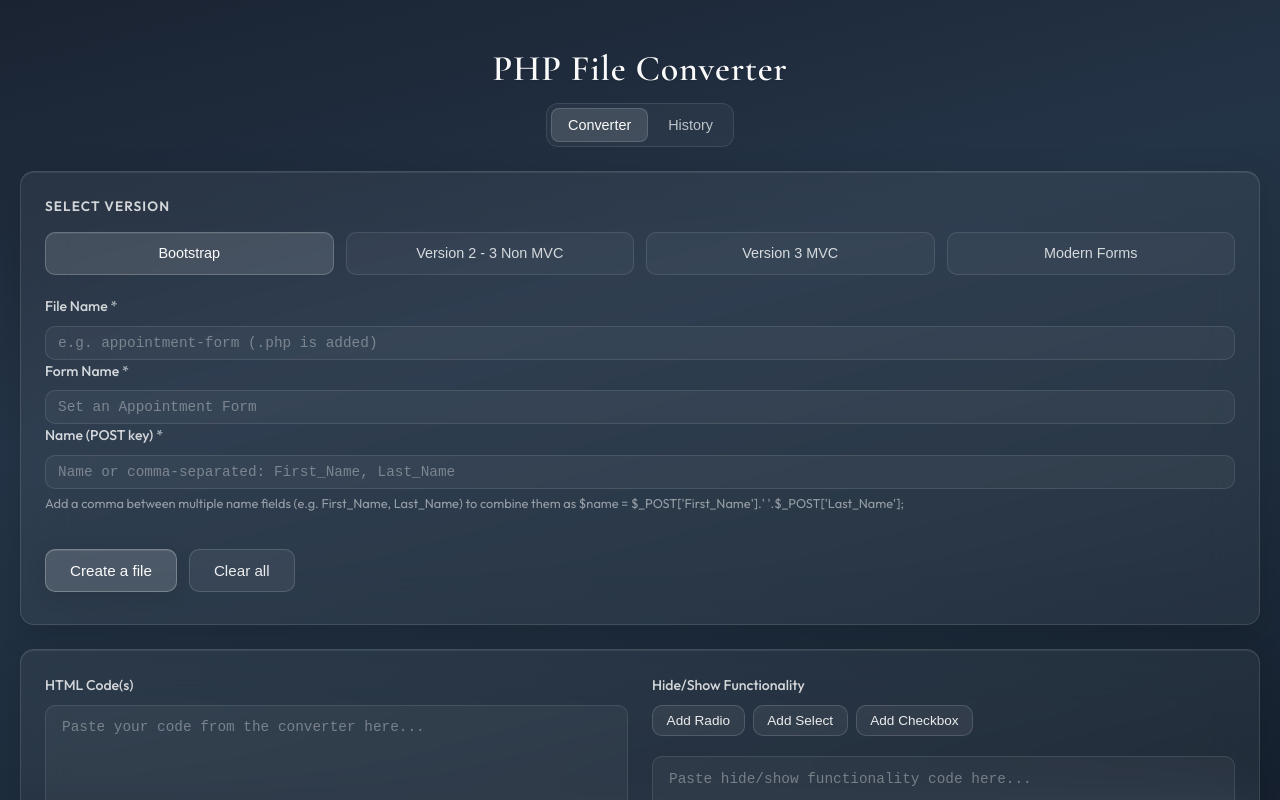
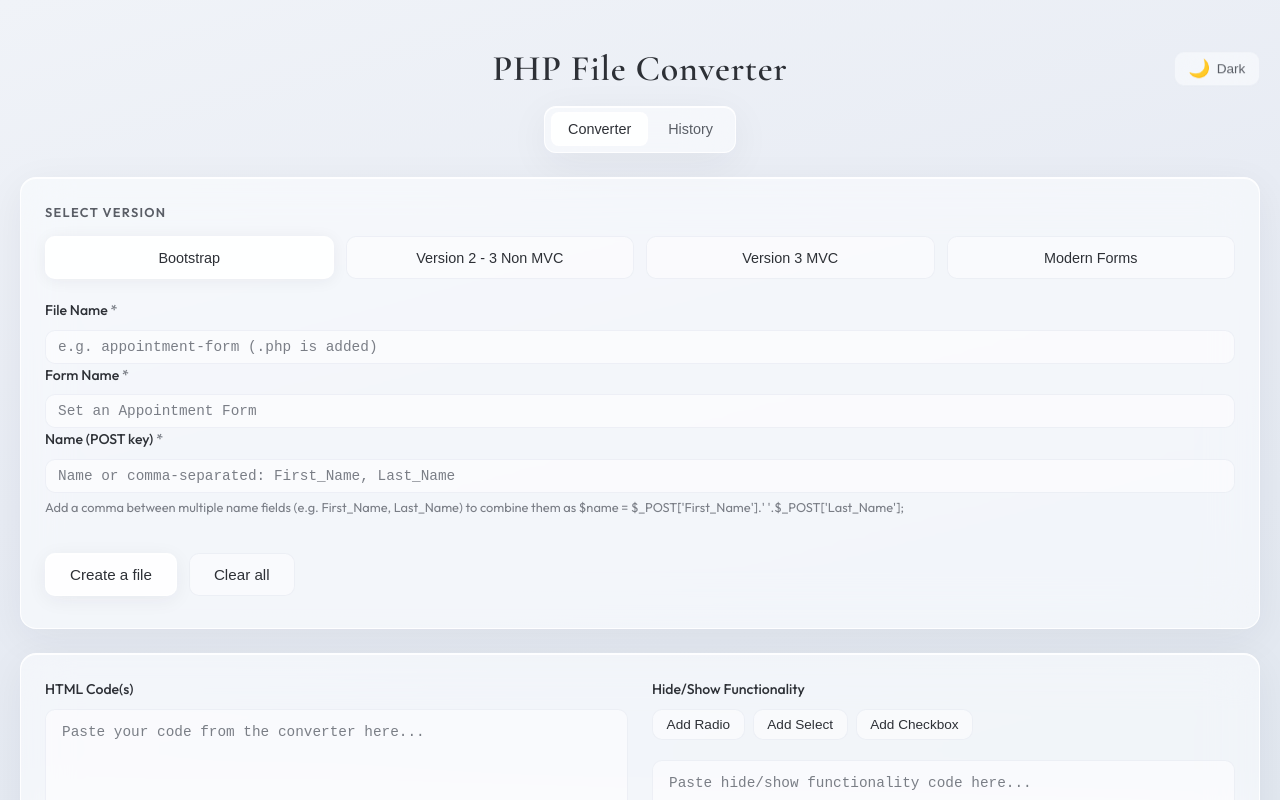
Before and after one commit to sullano831/File-Converter, a React (Vite) app: page / in a window 1280 px wide. Shown: the top 800 px of the page. Built offline with nearby package versions, Linux system fonts and the light colour scheme.

Commit message:
added light and dark mode

```diff
--- a/index.html
+++ b/index.html
@@ -1,12 +1,22 @@
 <!DOCTYPE html>
 <html lang="en">
-  <head>
+
+<head>
     <meta charset="UTF-8" />
     <meta name="viewport" content="width=device-width, initial-scale=1.0" />
     <title>File Converter</title>
-  </head>
-  <body>
+    <script>
+        (function() {
+            var t = localStorage.getItem('file-converter-theme');
+            if (t === 'dark' || t === 'light') document.documentElement.setAttribute('data-theme', t);
+            else document.documentElement.setAttribute('data-theme', 'light');
+        })();
+    </script>
+</head>
+
+<body>
     <div id="root"></div>
     <script type="module" src="./src/main.jsx"></script>
-  </body>
+</body>
+
 </html>
--- /dev/null
+++ b/index.min.html
@@ -0,0 +1 @@
+<!DOCTYPE html> <html lang="en"> <head> <meta charset="UTF-8"> <meta name="viewport" content="width=device-width,initial-scale=1"> <title>File Converter</title> <script>!function(){var t=localStorage.getItem("file-converter-theme");"dark"===t||"light"===t?document.documentElement.setAttribute("data-theme",t):document.documentElement.setAttribute("data-theme","light")}()</script> </head> <body>  <script type="module" src="./src/main.jsx"></script>
--- a/src/App.css
+++ b/src/App.css
@@ -1,4 +1,37 @@
-/* --- Classy transparent glass --- */
+/* --- Glass: user-friendly classy --- */
+
+:root {
+    /* Frosted glass with a soft cool-white tint */
+    --glass-bg: rgba(252, 253, 255, 0.58);
+    --glass-border: rgba(255, 255, 255, 0.92);
+    --glass-border-soft: rgba(228, 232, 240, 0.6);
+    --glass-shadow: 0 10px 40px rgba(30, 41, 59, 0.06);
+    --glass-inset: inset 0 1px 0 rgba(255, 255, 255, 0.95);
+    /* Softer, friendlier text (less harsh contrast) */
+    --text-primary: #2d3036;
+    --text-secondary: #5a5e66;
+    --text-muted: #7a7e86;
+    /* Subtle classy accent for focus/active */
+    --accent-soft: rgba(99, 116, 142, 0.12);
+    --accent-border: rgba(99, 116, 142, 0.25);
+    --blur: 24px;
+}
+
+
+/* --- Dark theme (night mode) --- */
+
+[data-theme="dark"] {
+    --glass-bg: rgba(30, 38, 52, 0.55);
+    --glass-border: rgba(255, 255, 255, 0.1);
+    --glass-border-soft: rgba(255, 255, 255, 0.06);
+    --glass-shadow: 0 10px 40px rgba(0, 0, 0, 0.25);
+    --glass-inset: inset 0 1px 0 rgba(255, 255, 255, 0.06);
+    --text-primary: #e8eaef;
+    --text-secondary: #b4b8c4;
+    --text-muted: #8a8f9c;
+    --accent-soft: rgba(148, 163, 194, 0.15);
+    --accent-border: rgba(148, 163, 194, 0.35);
+}
 
 .app {
     max-width: 1280px;
@@ -8,46 +41,82 @@
 }
 
 .app-header {
-    margin-bottom: 0.35rem;
-    text-align: center;
+    margin-bottom: 0.5rem;
+    display: flex;
+    align-items: center;
+    justify-content: center;
+    position: relative;
+    padding: 0 2.5rem;
 }
 
 .app-header h1 {
     font-family: 'Cormorant Garamond', Georgia, serif;
     font-size: 2.25rem;
     font-weight: 600;
-    color: rgba(255, 255, 255, 0.98);
+    color: var(--text-primary);
     letter-spacing: 0.02em;
-    text-shadow: 0 1px 2px rgba(0, 0, 0, 0.15);
 }
 
 .subtitle {
     font-size: 0.95rem;
     font-weight: 300;
-    color: rgba(255, 255, 255, 0.65);
+    color: var(--text-secondary);
     letter-spacing: 0.03em;
+}
+
+.theme-toggle {
+    position: absolute;
+    right: 0;
+    top: 50%;
+    transform: translateY(-50%);
+    display: inline-flex;
+    align-items: center;
+    gap: 0.4rem;
+    padding: 0.5rem 0.85rem;
+    font-size: 0.85rem;
+    font-weight: 500;
+    color: var(--text-secondary);
+    background: var(--glass-bg);
+    border: 1px solid var(--glass-border-soft);
+    border-radius: 10px;
+    cursor: pointer;
+    transition: background 0.2s, color 0.2s, border-color 0.2s, box-shadow 0.2s;
+    backdrop-filter: blur(var(--blur));
+    -webkit-backdrop-filter: blur(var(--blur));
+}
+
+.theme-toggle:hover {
+    color: var(--text-primary);
+    background: rgba(255, 255, 255, 0.6);
+    border-color: var(--glass-border);
+}
+
+.theme-toggle-icon {
+    font-size: 1.1rem;
+    line-height: 1;
 }
 
 .app-tabs {
     display: flex;
     gap: 0.25rem;
     margin-bottom: 1.5rem;
-    padding: 0.25rem;
-    background: rgba(255, 255, 255, 0.04);
+    padding: 0.35rem;
+    background: var(--glass-bg);
     border-radius: 12px;
-    border: 1px solid rgba(255, 255, 255, 0.1);
+    border: 1px solid var(--glass-border);
     width: fit-content;
     margin-left: auto;
     margin-right: auto;
-    backdrop-filter: blur(20px);
-    -webkit-backdrop-filter: blur(20px);
+    backdrop-filter: blur(var(--blur));
+    -webkit-backdrop-filter: blur(var(--blur));
+    box-shadow: var(--glass-shadow), var(--glass-inset);
 }
 
 .tab-btn {
     padding: 0.5rem 1rem;
     font-size: 0.9rem;
     font-weight: 500;
-    color: rgba(255, 255, 255, 0.7);
+    color: var(--text-secondary);
     background: transparent;
     border: none;
     border-radius: 8px;
@@ -59,21 +128,32 @@
 }
 
 .tab-btn:hover {
-    color: rgba(255, 255, 255, 0.95);
-    background: rgba(255, 255, 255, 0.06);
+    color: var(--text-primary);
+    background: rgba(255, 255, 255, 0.6);
+}
+
+[data-theme="dark"] .tab-btn:hover {
+    background: rgba(255, 255, 255, 0.08);
 }
 
 .tab-btn.active {
-    color: rgba(255, 255, 255, 0.98);
+    color: var(--text-primary);
+    background: rgba(255, 255, 255, 0.88);
+    border: 1px solid var(--glass-border);
+    box-shadow: var(--glass-inset);
+}
+
+[data-theme="dark"] .tab-btn.active {
     background: rgba(255, 255, 255, 0.12);
-    border: 1px solid rgba(255, 255, 255, 0.15);
+    border-color: rgba(255, 255, 255, 0.15);
 }
 
 .tab-badge {
     font-size: 0.75rem;
     padding: 0.15rem 0.4rem;
-    background: rgba(255, 255, 255, 0.2);
+    background: var(--accent-soft);
     border-radius: 6px;
+    color: var(--text-secondary);
 }
 
 .app-main {
@@ -90,13 +170,13 @@
 }
 
 .converter-bottom-container {
-    background: rgba(255, 255, 255, 0.05);
-    backdrop-filter: blur(24px);
-    -webkit-backdrop-filter: blur(24px);
-    border: 1px solid rgba(255, 255, 255, 0.12);
-    border-radius: 14px;
+    background: var(--glass-bg);
+    backdrop-filter: blur(var(--blur));
+    -webkit-backdrop-filter: blur(var(--blur));
+    border: 1px solid var(--glass-border);
+    border-radius: 16px;
     padding: 1.5rem;
-    box-shadow: 0 8px 32px rgba(0, 0, 0, 0.15), inset 0 1px 0 rgba(255, 255, 255, 0.08);
+    box-shadow: var(--glass-shadow), var(--glass-inset);
 }
 
 .converter-bottom-container .converter-bottom-row {
@@ -133,21 +213,21 @@
 /* --- Glass panels --- */
 
 .glass-panel {
-    background: rgba(255, 255, 255, 0.05);
-    backdrop-filter: blur(24px);
-    -webkit-backdrop-filter: blur(24px);
-    border: 1px solid rgba(255, 255, 255, 0.12);
-    border-radius: 14px;
+    background: var(--glass-bg);
+    backdrop-filter: blur(var(--blur));
+    -webkit-backdrop-filter: blur(var(--blur));
+    border: 1px solid var(--glass-border);
+    border-radius: 16px;
     padding: 1.5rem;
-    box-shadow: 0 8px 32px rgba(0, 0, 0, 0.15), inset 0 1px 0 rgba(255, 255, 255, 0.08);
+    box-shadow: var(--glass-shadow), var(--glass-inset);
 }
 
 .section-title {
-    font-size: 0.85rem;
+    font-size: 0.8rem;
     font-weight: 600;
-    color: rgba(255, 255, 255, 0.8);
+    color: var(--text-secondary);
     margin-bottom: 0.85rem;
-    letter-spacing: 0.08em;
+    letter-spacing: 0.1em;
     text-transform: uppercase;
 }
 
@@ -160,13 +240,13 @@
 }
 
 .version-section {
-    background: rgba(255, 255, 255, 0.05);
-    backdrop-filter: blur(24px);
-    -webkit-backdrop-filter: blur(24px);
-    border: 1px solid rgba(255, 255, 255, 0.12);
-    border-radius: 14px;
+    background: var(--glass-bg);
+    backdrop-filter: blur(var(--blur));
+    -webkit-backdrop-filter: blur(var(--blur));
+    border: 1px solid var(--glass-border);
+    border-radius: 16px;
     padding: 1.5rem;
-    box-shadow: 0 8px 32px rgba(0, 0, 0, 0.15), inset 0 1px 0 rgba(255, 255, 255, 0.08);
+    box-shadow: var(--glass-shadow), var(--glass-inset);
 }
 
 .version-buttons {
@@ -179,25 +259,35 @@
     padding: 0.8rem 1rem;
     font-size: 0.9rem;
     font-weight: 500;
-    color: rgba(255, 255, 255, 0.8);
-    background: rgba(255, 255, 255, 0.04);
-    border: 1px solid rgba(255, 255, 255, 0.1);
+    color: var(--text-primary);
+    background: rgba(255, 255, 255, 0.5);
+    border: 1px solid var(--glass-border-soft);
     border-radius: 10px;
     cursor: pointer;
     transition: background 0.25s, color 0.25s, border-color 0.25s, box-shadow 0.25s;
 }
 
 .version-btn:hover {
-    background: rgba(255, 255, 255, 0.08);
-    color: rgba(255, 255, 255, 0.95);
-    border-color: rgba(255, 255, 255, 0.15);
+    background: rgba(255, 255, 255, 0.72);
+    border-color: var(--glass-border);
+    box-shadow: var(--glass-inset);
+}
+
+[data-theme="dark"] .version-btn:hover {
+    background: rgba(255, 255, 255, 0.1);
 }
 
 .version-btn.active {
-    background: rgba(255, 255, 255, 0.12);
-    color: rgba(255, 255, 255, 0.98);
+    background: rgba(255, 255, 255, 0.92);
+    color: var(--text-primary);
+    border-color: var(--glass-border);
+    box-shadow: var(--glass-inset), 0 2px 16px rgba(30, 41, 59, 0.06);
+}
+
+[data-theme="dark"] .version-btn.active {
+    background: rgba(255, 255, 255, 0.14);
     border-color: rgba(255, 255, 255, 0.2);
-    box-shadow: inset 0 1px 0 rgba(255, 255, 255, 0.06);
+    box-shadow: var(--glass-inset), 0 2px 16px rgba(0, 0, 0, 0.2);
 }
 
 .input-group {
@@ -209,17 +299,17 @@
 .input-group label {
     font-size: 0.88rem;
     font-weight: 500;
-    color: rgba(255, 255, 255, 0.8);
+    color: var(--text-primary);
 }
 
 .input-group label.label-required::after {
     content: ' *';
-    color: rgba(255, 255, 255, 0.6);
+    color: var(--text-muted);
 }
 
 .input-hint {
     font-size: 0.8rem;
-    color: rgba(255, 255, 255, 0.5);
+    color: var(--text-muted);
     margin: -0.25rem 0 0.5rem;
 }
 
@@ -239,9 +329,9 @@
     padding: 0.85rem 1rem;
     font-size: 0.9rem;
     font-family: 'JetBrains Mono', 'Fira Code', ui-monospace, monospace;
-    color: rgba(255, 255, 255, 0.9);
-    background: rgba(255, 255, 255, 0.04);
-    border: 1px solid rgba(255, 255, 255, 0.1);
+    color: var(--text-primary);
+    background: rgba(255, 255, 255, 0.55);
+    border: 1px solid var(--glass-border-soft);
     border-radius: 10px;
     resize: vertical;
     min-height: 200px;
@@ -249,13 +339,23 @@
 }
 
 .input-textarea::placeholder {
-    color: rgba(255, 255, 255, 0.35);
+    color: var(--text-muted);
 }
 
 .input-textarea:focus {
     outline: none;
-    border-color: rgba(255, 255, 255, 0.25);
-    box-shadow: 0 0 0 2px rgba(255, 255, 255, 0.06);
+    border-color: var(--accent-border);
+    box-shadow: 0 0 0 3px var(--accent-soft);
+}
+
+[data-theme="dark"] .input-textarea {
+    background: rgba(30, 38, 52, 0.5);
+    border-color: rgba(255, 255, 255, 0.08);
+}
+
+[data-theme="dark"] .input-textarea:focus {
+    border-color: var(--accent-border);
+    box-shadow: 0 0 0 3px var(--accent-soft);
 }
 
 .input-group-inline {
@@ -268,12 +368,13 @@
     gap: 0.5rem;
     cursor: pointer;
     font-weight: 400;
+    color: var(--text-primary);
 }
 
 .toggle-label input[type='checkbox'] {
     width: 1.1rem;
     height: 1.1rem;
-    accent-color: rgba(255, 255, 255, 0.7);
+    accent-color: #63748e;
 }
 
 .actions-section {
@@ -299,27 +400,49 @@
 }
 
 .btn-primary {
-    background: rgba(255, 255, 255, 0.15);
-    color: rgba(255, 255, 255, 0.98);
-    border: 1px solid rgba(255, 255, 255, 0.25);
-    box-shadow: 0 4px 20px rgba(0, 0, 0, 0.1), inset 0 1px 0 rgba(255, 255, 255, 0.1);
+    background: rgba(255, 255, 255, 0.85);
+    color: var(--text-primary);
+    border: 1px solid var(--glass-border);
+    box-shadow: var(--glass-inset), 0 4px 20px rgba(30, 41, 59, 0.06);
 }
 
 .btn-primary:hover {
-    background: rgba(255, 255, 255, 0.22);
-    border-color: rgba(255, 255, 255, 0.35);
-    box-shadow: 0 6px 24px rgba(0, 0, 0, 0.12), inset 0 1px 0 rgba(255, 255, 255, 0.12);
+    background: rgba(255, 255, 255, 0.98);
+    border-color: var(--glass-border);
+    box-shadow: var(--glass-inset), 0 6px 24px rgba(30, 41, 59, 0.08);
+}
+
+[data-theme="dark"] .btn-primary {
+    background: rgba(255, 255, 255, 0.1);
+    border-color: rgba(255, 255, 255, 0.15);
+}
+
+[data-theme="dark"] .btn-primary:hover {
+    background: rgba(255, 255, 255, 0.16);
+}
+
+[data-theme="dark"] .btn-secondary {
+    background: rgba(255, 255, 255, 0.06);
+    border-color: rgba(255, 255, 255, 0.08);
+}
+
+[data-theme="dark"] .btn-secondary:hover {
+    background: rgba(255, 255, 255, 0.12);
+}
+
+[data-theme="dark"] .btn-ghost:hover {
+    background: rgba(255, 255, 255, 0.1);
 }
 
 .btn-secondary {
-    background: rgba(255, 255, 255, 0.06);
-    color: rgba(255, 255, 255, 0.9);
-    border: 1px solid rgba(255, 255, 255, 0.15);
+    background: rgba(255, 255, 255, 0.5);
+    color: var(--text-primary);
+    border: 1px solid var(--glass-border-soft);
 }
 
 .btn-secondary:hover {
-    background: rgba(255, 255, 255, 0.1);
-    border-color: rgba(255, 255, 255, 0.22);
+    background: rgba(255, 255, 255, 0.72);
+    border-color: var(--glass-border);
 }
 
 .btn-sm {
@@ -328,32 +451,32 @@
 }
 
 .btn-ghost {
-    background: rgba(255, 255, 255, 0.04);
-    color: rgba(255, 255, 255, 0.75);
-    border: 1px solid rgba(255, 255, 255, 0.1);
+    background: var(--accent-soft);
+    color: var(--text-secondary);
+    border: 1px solid var(--glass-border-soft);
 }
 
 .btn-ghost:hover {
-    background: rgba(255, 255, 255, 0.08);
-    color: rgba(255, 255, 255, 0.9);
-    border-color: rgba(255, 255, 255, 0.18);
+    background: rgba(255, 255, 255, 0.6);
+    color: var(--text-primary);
+    border-color: var(--glass-border);
 }
 
 
 /* --- History --- */
 
 .history-section {
-    background: rgba(255, 255, 255, 0.05);
-    backdrop-filter: blur(24px);
-    -webkit-backdrop-filter: blur(24px);
-    border: 1px solid rgba(255, 255, 255, 0.12);
-    border-radius: 14px;
+    background: var(--glass-bg);
+    backdrop-filter: blur(var(--blur));
+    -webkit-backdrop-filter: blur(var(--blur));
+    border: 1px solid var(--glass-border);
+    border-radius: 16px;
     padding: 1.5rem;
-    box-shadow: 0 8px 32px rgba(0, 0, 0, 0.15), inset 0 1px 0 rgba(255, 255, 255, 0.08);
+    box-shadow: var(--glass-shadow), var(--glass-inset);
 }
 
 .history-empty {
-    color: rgba(255, 255, 255, 0.5);
+    color: var(--text-muted);
     font-size: 0.95rem;
     padding: 2rem;
     text-align: center;
@@ -380,13 +503,13 @@
     gap: 0.75rem;
     margin-bottom: 1rem;
     padding: 0.5rem 0;
-    border-bottom: 1px solid rgba(255, 255, 255, 0.1);
+    border-bottom: 1px solid var(--glass-border-soft);
 }
 
 .btn-link-sm {
     padding: 0.25rem 0;
     font-size: 0.85rem;
-    color: rgba(255, 255, 255, 0.75);
+    color: var(--text-secondary);
     background: none;
     border: none;
     cursor: pointer;
@@ -394,7 +517,7 @@
 }
 
 .btn-link-sm:hover {
-    color: rgba(255, 255, 255, 0.95);
+    color: var(--text-primary);
 }
 
 .history-list {
@@ -412,9 +535,36 @@
     align-items: center;
     gap: 1rem;
     padding: 1rem 1.25rem;
+    background: rgba(252, 253, 255, 0.5);
+    border: 1px solid var(--glass-border-soft);
+    border-radius: 12px;
+    box-shadow: 0 2px 16px rgba(30, 41, 59, 0.04);
+    transition: background 0.2s, border-color 0.2s, box-shadow 0.2s;
+}
+
+.history-item:hover {
+    background: rgba(252, 253, 255, 0.72);
+    border-color: var(--glass-border);
+    box-shadow: 0 4px 20px rgba(30, 41, 59, 0.06);
+}
+
+[data-theme="dark"] .history-item {
     background: rgba(255, 255, 255, 0.04);
-    border: 1px solid rgba(255, 255, 255, 0.1);
-    border-radius: 10px;
+    border-color: rgba(255, 255, 255, 0.08);
+}
+
+[data-theme="dark"] .history-item:hover {
+    background: rgba(255, 255, 255, 0.08);
+    border-color: rgba(255, 255, 255, 0.12);
+}
+
+[data-theme="dark"] .theme-toggle:hover {
+    background: rgba(255, 255, 255, 0.1);
+}
+
+[data-theme="dark"] .toggle-label input[type='checkbox'],
+[data-theme="dark"] .history-item-checkbox input {
+    accent-color: #94a3c2;
 }
 
 .history-item-checkbox {
@@ -430,7 +580,7 @@
     width: 1.15rem;
     height: 1.15rem;
     margin: 0;
-    accent-color: rgba(255, 255, 255, 0.7);
+    accent-color: #63748e;
     cursor: pointer;
 }
 
@@ -445,19 +595,19 @@
 .history-item-name {
     font-weight: 500;
     font-size: 0.95rem;
-    color: rgba(255, 255, 255, 0.92);
+    color: var(--text-primary);
     line-height: 1.3;
 }
 
 .history-item-version {
     font-size: 0.8rem;
-    color: rgba(255, 255, 255, 0.6);
+    color: var(--text-secondary);
     line-height: 1.3;
 }
 
 .history-item-date {
     font-size: 0.78rem;
-    color: rgba(255, 255, 255, 0.5);
+    color: var(--text-muted);
     line-height: 1.3;
 }
 
@@ -474,14 +624,14 @@
 }
 
 
-/* --- Download confirm modal --- */
+/* --- Modals --- */
 
 .modal-overlay {
     position: fixed;
     inset: 0;
-    background: rgba(0, 0, 0, 0.4);
-    backdrop-filter: blur(8px);
-    -webkit-backdrop-filter: blur(8px);
+    background: rgba(30, 41, 59, 0.18);
+    backdrop-filter: blur(12px);
+    -webkit-backdrop-filter: blur(12px);
     display: flex;
     align-items: center;
     justify-content: center;
@@ -489,21 +639,25 @@
     padding: 1rem;
 }
 
+[data-theme="dark"] .modal-overlay {
+    background: rgba(0, 0, 0, 0.5);
+}
+
 .modal-dialog {
-    background: rgba(255, 255, 255, 0.06);
+    background: var(--glass-bg);
     backdrop-filter: blur(28px);
     -webkit-backdrop-filter: blur(28px);
-    border: 1px solid rgba(255, 255, 255, 0.15);
-    border-radius: 14px;
+    border: 1px solid var(--glass-border);
+    border-radius: 16px;
     padding: 1.5rem 1.75rem;
-    box-shadow: 0 8px 32px rgba(0, 0, 0, 0.2), inset 0 1px 0 rgba(255, 255, 255, 0.1);
+    box-shadow: 0 24px 48px rgba(0, 0, 0, 0.12), var(--glass-inset);
     max-width: 400px;
     width: 100%;
 }
 
 .modal-message {
     font-size: 1rem;
-    color: rgba(255, 255, 255, 0.92);
+    color: var(--text-primary);
     margin-bottom: 1.25rem;
     line-height: 1.5;
 }
@@ -526,7 +680,7 @@
 .prompt-title {
     font-size: 1.1rem;
     font-weight: 600;
-    color: rgba(255, 255, 255, 0.95);
+    color: var(--text-primary);
     margin-bottom: 0.75rem;
     letter-spacing: 0.02em;
 }
@@ -555,13 +709,13 @@
 }
 
 .view-code-detail dt {
-    color: rgba(255, 255, 255, 0.55);
+    color: var(--text-muted);
     font-weight: 500;
 }
 
 .view-code-detail dd {
     margin: 0;
-    color: rgba(255, 255, 255, 0.92);
+    color: var(--text-primary);
 }
 
 .view-code-block-wrap {
@@ -569,10 +723,15 @@
     min-height: 0;
     max-height: 50vh;
     overflow: auto;
-    background: rgba(0, 0, 0, 0.2);
-    border: 1px solid rgba(255, 255, 255, 0.1);
-    border-radius: 10px;
+    background: rgba(252, 253, 255, 0.5);
+    border: 1px solid var(--glass-border-soft);
+    border-radius: 12px;
     margin-bottom: 1.25rem;
+}
+
+[data-theme="dark"] .view-code-block-wrap {
+    background: rgba(20, 26, 38, 0.7);
+    border-color: rgba(255, 255, 255, 0.08);
 }
 
 .view-code-block {
@@ -581,7 +740,7 @@
     font-family: 'JetBrains Mono', 'Fira Code', ui-monospace, monospace;
     font-size: 0.8rem;
     line-height: 1.5;
-    color: rgba(255, 255, 255, 0.9);
+    color: var(--text-primary);
     white-space: pre-wrap;
     word-break: break-all;
 }
--- a/src/App.jsx
+++ b/src/App.jsx
@@ -13,6 +13,7 @@
 }
 
 const HISTORY_STORAGE_KEY = 'file-converter-download-history'
+const THEME_STORAGE_KEY = 'file-converter-theme'
 const HISTORY_MAX_ITEMS = 50
 const HIDE_SHOW_PLACEHOLDER = '<!-- INSERT HIDE/SHOW FUNCTIONALITY HERE -->'
 const CHECKBOX_VALUES_LINES_PLACEHOLDER = '<!-- CHECKBOX_VALUES_LINES -->'
@@ -120,6 +121,13 @@
   const [hideShowInsertModal, setHideShowInsertModal] = useState(null) // { type: 'radio'|'select'|'checkbox', count: 1 }
   const [activeTab, setActiveTab] = useState('converter') // 'converter' | 'history'
   const [historySearchQuery, setHistorySearchQuery] = useState('')
+  const [theme, setTheme] = useState(() => {
+    try {
+      const saved = localStorage.getItem(THEME_STORAGE_KEY)
+      if (saved === 'dark' || saved === 'light') return saved
+    } catch {}
+    return 'light'
+  })
   const [downloadHistory, setDownloadHistory] = useState(() => {
     try {
       const raw = localStorage.getItem(HISTORY_STORAGE_KEY)
@@ -146,6 +154,15 @@
       setIsEditingViewCode(false)
     }
   }, [viewCodeItem])
+
+  useEffect(() => {
+    document.documentElement.setAttribute('data-theme', theme)
+    try {
+      localStorage.setItem(THEME_STORAGE_KEY, theme)
+    } catch {}
+  }, [theme])
+
+  const toggleTheme = () => setTheme((t) => (t === 'light' ? 'dark' : 'light'))
 
   const showValidationInput =
     activeVersion === 'version2_3_non_mvc' || activeVersion === 'version3_mvc' || activeVersion === 'modern_forms'
@@ -688,6 +705,20 @@
     <div className="app">
       <header className="app-header">
         <h1>PHP File Converter</h1>
+        <button
+          type="button"
+          className="theme-toggle"
+          onClick={toggleTheme}
+          title={theme === 'light' ? 'Switch to dark mode' : 'Switch to light mode'}
+          aria-label={theme === 'light' ? 'Switch to dark mode' : 'Switch to light mode'}
+        >
+          {theme === 'light' ? (
+            <span className="theme-toggle-icon" aria-hidden>🌙</span>
+          ) : (
+            <span className="theme-toggle-icon" aria-hidden>☀️</span>
+          )}
+          <span className="theme-toggle-label">{theme === 'light' ? 'Dark' : 'Light'}</span>
+        </button>
       </header>
 
       <div className="app-tabs">
--- a/src/index.css
+++ b/src/index.css
@@ -8,11 +8,19 @@
 body {
     font-family: 'Outfit', -apple-system, BlinkMacSystemFont, sans-serif;
     font-weight: 400;
-    background: linear-gradient(165deg, #1a2332 0%, #243447 40%, #1e2d3d 70%, #16202e 100%);
+    background: linear-gradient(165deg, #f0f3f8 0%, #e8ecf4 45%, #e2e8f0 100%);
     background-attachment: fixed;
-    color: rgba(255, 255, 255, 0.92);
+    color: #2d3036;
     line-height: 1.6;
     min-height: 100vh;
+    -webkit-font-smoothing: antialiased;
+    -moz-osx-font-smoothing: grayscale;
+    transition: background 0.3s ease, color 0.3s ease;
+}
+
+[data-theme="dark"] body {
+    background: linear-gradient(165deg, #1a2234 0%, #16202e 45%, #141b2a 100%);
+    color: #e8eaef;
 }
 
 #root {
--- a/src/index.min.css
+++ b/src/index.min.css
@@ -1 +1 @@
-@import url(https://fonts.googleapis.com/css2?family=Cormorant+Garamond:ital,wght@0,400;0,600;1,400&family=Outfit:wght@300;400;500;600&display=swap);*{margin:0;padding:0;box-sizing:border-box}body{font-family:Outfit,-apple-system,BlinkMacSystemFont,sans-serif;font-weight:400;background:linear-gradient(165deg,#1a2332 0,#243447 40%,#1e2d3d 70%,#16202e 100%);background-attachment:fixed;color:rgba(255,255,255,.92);line-height:1.6;min-height:100vh}#root{min-height:100vh}
+@import url(https://fonts.googleapis.com/css2?family=Cormorant+Garamond:ital,wght@0,400;0,600;1,400&family=Outfit:wght@300;400;500;600&display=swap);*{margin:0;padding:0;box-sizing:border-box}body{font-family:Outfit,-apple-system,BlinkMacSystemFont,sans-serif;font-weight:400;background:linear-gradient(165deg,#f0f3f8 0,#e8ecf4 45%,#e2e8f0 100%);background-attachment:fixed;color:#2d3036;line-height:1.6;min-height:100vh;-webkit-font-smoothing:antialiased;-moz-osx-font-smoothing:grayscale;transition:background .3s ease,color .3s ease}[data-theme=dark] body{background:linear-gradient(165deg,#1a2234 0,#16202e 45%,#141b2a 100%);color:#e8eaef}#root{min-height:100vh}
```
Also changed, not shown: GIT.txt, src/App.min.css.
